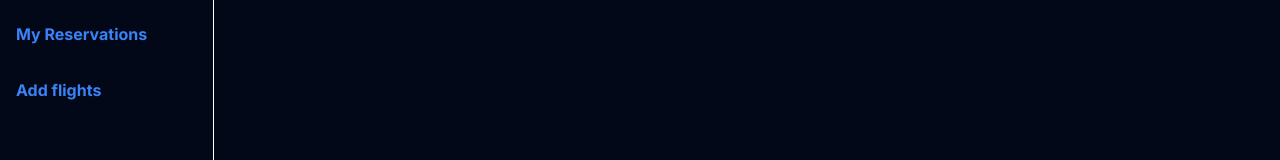
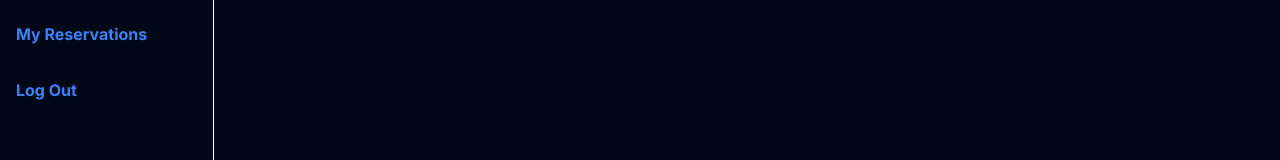
Before and after one commit to null-Character7/Flight-Booking-Website, a Next.js app in the folder flight-booking/: page /home in a window 1280 px wide. Shown: the part 366-526 px from the top of the page. Built offline with nearby package versions, Linux system fonts and the light colour scheme.

Commit message:
Logout added and other minor improvements

```diff
--- a/flight-booking/app/home/page.tsx
+++ b/flight-booking/app/home/page.tsx
@@ -4,11 +4,13 @@ import Mainpage from "@/components/home/Mainpage";
 import React from "react";
 import { useRecoilState, useRecoilValue } from 'recoil';
 import { navStateAtom } from "../recoilContextProvider";
+import { userAtom } from "../recoilContextProvider";
 import MyReservations from "@/components/myReservations/MyReservations";
 import AddFlights from "@/components/addFlights/AddFlights";
 function homepage() {
   const navState = useRecoilValue(navStateAtom);
-
+  const user = useRecoilValue(userAtom);
+  console.log(user)
   return (
     <div className="flex">
       <div className="w-1/6   h-screen overflow-y-auto">
@@ -17,7 +19,7 @@ function homepage() {
       <div className="w-5/6 border-l border-white overflow-y-auto">
       {navState === 'home' && <Mainpage />}
       {navState === 'myReservations' && <MyReservations />}
-      {navState === 'addFlights' && <AddFlights/>}
+      { navState === 'addFlights'  && <AddFlights/>}
       </div>
     </div>
   );
--- a/flight-booking/app/recoilContextProvider.tsx
+++ b/flight-booking/app/recoilContextProvider.tsx
@@ -4,6 +4,9 @@ import { RecoilRoot, atom } from "recoil";
 interface User {
   phoneNumber: string;
   username: string;
+  _id: string;
+  isAuth: boolean;
+  isAdmin:boolean;
 }
 export const navStateAtom = atom<string>({
     key: 'navStateAtom',
@@ -12,7 +15,10 @@ export const navStateAtom = atom<string>({
 
 const defaultUser: User = {
   phoneNumber: '',
-  username: ''
+  username: '',
+  _id:'',
+  isAuth:true,
+  isAdmin:false
 };
 
 export const userAtom = atom<User>({
--- a/flight-booking/components/Leftbar.tsx
+++ b/flight-booking/components/Leftbar.tsx
@@ -1,12 +1,20 @@
 import React from "react";
 import { navStateAtom } from "@/app/recoilContextProvider";
-import { useRecoilState, useSetRecoilState } from "recoil";
+import { userAtom } from "@/app/recoilContextProvider";
+import { useRecoilState, useSetRecoilState, useRecoilValue } from "recoil";
+import { useRouter } from "next/navigation";
 
 function Leftbar() {
+  const router = useRouter();
   const [navState, setNavState] = useRecoilState(navStateAtom);
+  const user = useRecoilValue(userAtom);
   const handleButtonClick = (navValue: string) => {
     setNavState(navValue);
   };
+  function handleLogout(){
+    localStorage.removeItem("userInfo");
+    router.push("/user")
+  }
 
   return (
     <div className="flex flex-col justify-center h-screen fixed">
@@ -19,21 +27,27 @@ function Leftbar() {
       >
         Home
       </button>
-      <button
+      {user.isAuth &&  <button
         className={`bg-transparent ${
           navState === "myReservations" ? "bg-blue-500 text-white" : "hover:bg-blue-500 hover:text-white text-blue-500"
         } font-bold py-2 px-4 rounded mt-4 text-left`}
         onClick={() => handleButtonClick("myReservations")}
       >
         My Reservations
-      </button>
-      <button
+      </button>}
+      {user.isAdmin &&<button
         className={`bg-transparent ${
           navState === "addFlights" ? "bg-blue-500 text-white" : "hover:bg-blue-500 hover:text-white text-blue-500"
         } font-bold py-2 px-4 rounded mt-4 text-left`}
         onClick={() => handleButtonClick("addFlights")}
       >
         Add flights
+      </button>}
+      <button
+        className={`bg-transparent hover:bg-blue-500 hover:text-white text-blue-500 font-bold py-2 px-4 rounded mt-4 text-left`}
+        onClick={handleLogout}
+      >
+        Log Out
       </button>
     </div>
   </div>
--- a/flight-booking/components/auth/Login.tsx
+++ b/flight-booking/components/auth/Login.tsx
@@ -3,6 +3,8 @@ import { Input } from "@/components/ui/input";
 import { zodResolver } from "@hookform/resolvers/zod";
 import { useToast } from "@/components/ui/use-toast"
 import { Label } from "@/components/ui/label";
+import { useSetRecoilState} from 'recoil';
+import { userAtom } from '../../app/recoilContextProvider';
 
 import {
   Form,
@@ -32,7 +34,9 @@ const formSchema = z.object({
   adminKey: z.string().optional(),
 });
 
-function Signup() {
+function Login() {
+  const setUser = useSetRecoilState(userAtom);
+
   const router = useRouter();
   const { toast } = useToast()
   const form = useForm<z.infer<typeof formSchema>>({
@@ -151,4 +155,4 @@ function Signup() {
   );
 }
 
-export default Signup;
+export default Login;
--- a/flight-booking/components/auth/Signup.tsx
+++ b/flight-booking/components/auth/Signup.tsx
@@ -18,7 +18,8 @@ import { useForm } from "react-hook-form";
 import { Label } from "@/components/ui/label";
 import { RadioGroup, RadioGroupItem } from "@/components/ui/radio-group";
 import { ChangeEvent, useState } from "react";
-
+import { useSetRecoilState} from 'recoil';
+import { userAtom } from '../../app/recoilContextProvider';
 import React from "react";
 import { Button } from "../ui/button";
 import { z } from "zod";
@@ -54,6 +55,8 @@ const formSchema = z.object({
 );
 
 function Signup() {
+  const setUser = useSetRecoilState(userAtom);
+
   const router = useRouter()
   const { toast } = useToast()
   const form = useForm<z.infer<typeof formSchema>>({
@@ -87,7 +90,7 @@ function Signup() {
         toast({
           title: "SignUp Successful"
         });
-        // setUser(data);
+        // setUser(data) // phone number username _id isAuth
         // localStorage.setItem("userInfo", JSON.stringify(data));
         router.push("/home")
       } catch (error) {
--- a/flight-booking/components/reserve/Reserve.tsx
+++ b/flight-booking/components/reserve/Reserve.tsx
@@ -83,7 +83,7 @@ function Reserve() {
           >
             <Label>Enter number of passengers</Label>
             <SelectTrigger className="w-[280px]">
-              <SelectValue placeholder="" />
+              <SelectValue placeholder="Enter number of passengers" />
             </SelectTrigger>
             <SelectContent>
               <SelectItem value="1">1</SelectItem>
```
